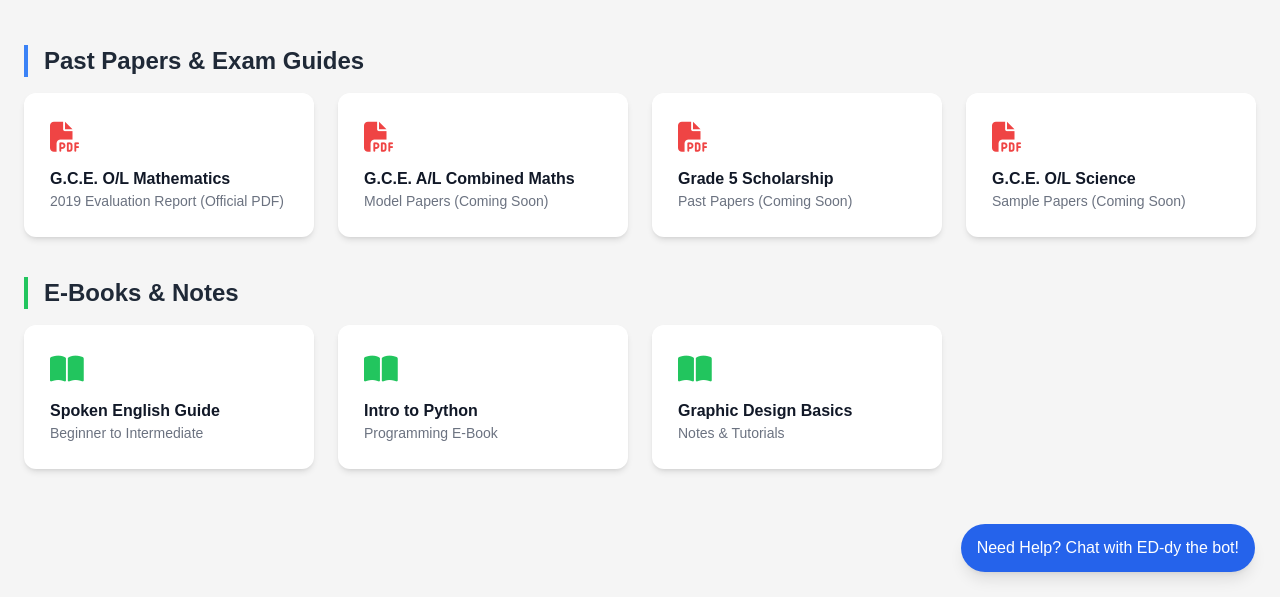
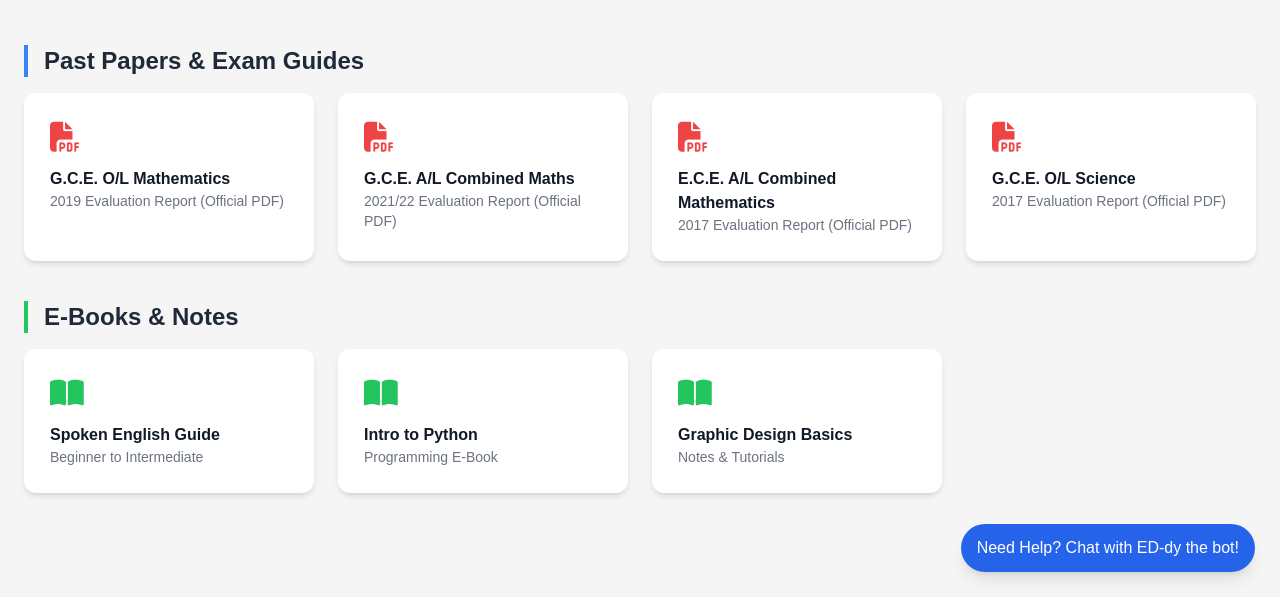
Before and after one commit to Clefmael/Final_SL, a website: page resources.html in a window 1280 px wide. Shown: the part 203-800 px from the top of the page. Drawn offline with nearby package versions, Linux system fonts and the light colour scheme.

Commit message:
Update resources.html

```diff
--- a/resources.html
+++ b/resources.html
@@ -71,9 +71,8 @@
                     <h2 class="text-2xl font-bold text-gray-800 mb-4 border-l-4 border-blue-500 pl-4">
                         Past Papers & Exam Guides
                     </h2>
-
+                    <!--math card-->
                     <div class="grid grid-cols-1 md:grid-cols-2 lg:grid-cols-4 gap-6">
-                        <!-- WORKING MATH CARD -->
                         <a href="https://www.doenets.lk/documents/evaluation-reports/32-%20Mathematics-2019(E).pdf"
                            target="_blank"
                            class="resource-card block bg-white p-6 rounded-xl shadow-md hover:shadow-xl hover:border-blue-500 border-2 border-transparent transition-all duration-300">
@@ -83,22 +82,22 @@
                         </a>
 
                         <!-- Placeholder cards (can be wired later) -->
-                        <a href="#" class="resource-card block bg-white p-6 rounded-xl shadow-md hover:shadow-xl hover:border-blue-500 border-2 border-transparent transition-all duration-300">
+                        <a href="https://www.doenets.lk/images/resources/EVRE/07Mathematics-S_1681710848971.pdf" class="resource-card block bg-white p-6 rounded-xl shadow-md hover:shadow-xl hover:border-blue-500 border-2 border-transparent transition-all duration-300">
                             <i class="fas fa-file-pdf text-3xl text-red-500 mb-3"></i>
                             <h4 class="font-semibold text-gray-900">G.C.E. A/L Combined Maths</h4>
-                            <p class="text-sm text-gray-500">Model Papers (Coming Soon)</p>
+                            <p class="text-sm text-gray-500">2021/22 Evaluation Report (Official PDF)</p>
                         </a>
 
-                        <a href="#" class="resource-card block bg-white p-6 rounded-xl shadow-md hover:shadow-xl hover:border-blue-500 border-2 border-transparent transition-all duration-300">
+                        <a href="https://www.doenets.lk/images/resources/EVRE/10-CombindmathsEvalutionReport2017(S)_1703840395960.pdf" class="resource-card block bg-white p-6 rounded-xl shadow-md hover:shadow-xl hover:border-blue-500 border-2 border-transparent transition-all duration-300">
                             <i class="fas fa-file-pdf text-3xl text-red-500 mb-3"></i>
-                            <h4 class="font-semibold text-gray-900">Grade 5 Scholarship</h4>
-                            <p class="text-sm text-gray-500">Past Papers (Coming Soon)</p>
+                            <h4 class="font-semibold text-gray-900">E.C.E. A/L Combined Mathematics</h4>
+                            <p class="text-sm text-gray-500">2017 Evaluation Report (Official PDF)</p>
                         </a>
 
                         <a href="#" class="resource-card block bg-white p-6 rounded-xl shadow-md hover:shadow-xl hover:border-blue-500 border-2 border-transparent transition-all duration-300">
                             <i class="fas fa-file-pdf text-3xl text-red-500 mb-3"></i>
                             <h4 class="font-semibold text-gray-900">G.C.E. O/L Science</h4>
-                            <p class="text-sm text-gray-500">Sample Papers (Coming Soon)</p>
+                            <p class="text-sm text-gray-500">2017 Evaluation Report (Official PDF)</p>
                         </a>
                     </div>
                 </div>
```
